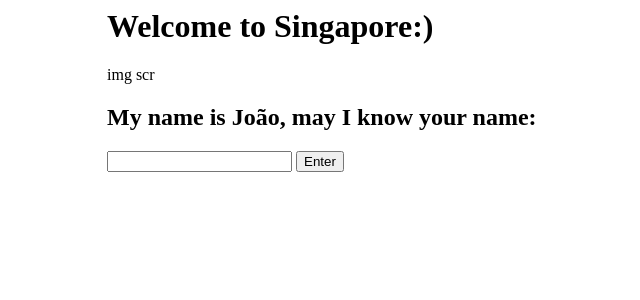
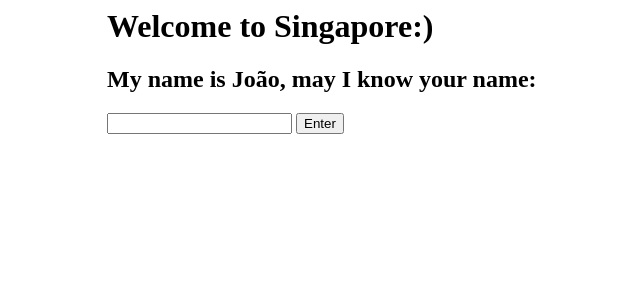
Before and after one commit to Lllxy11/1911, a Python web app: template templates/index.html in a window 1280 px wide. Shown: the top 300 px of the page, without its empty margins (217-857 px from the left). Run offline with Jinja, Linux system fonts and the light colour scheme; the template is opened without the code that fills it, so the values that code supplies are empty.

Commit message:
Update index.html

```diff
--- a/templates/index.html
+++ b/templates/index.html
@@ -7,7 +7,6 @@
 
 <div class="container">
 <h1>Welcome to Singapore:)</h1>
-  img scr
 <form action="/main"method="post">
   <h2>My name is João, may I know your name:</h2>
   <input type="text"name="r">
```
